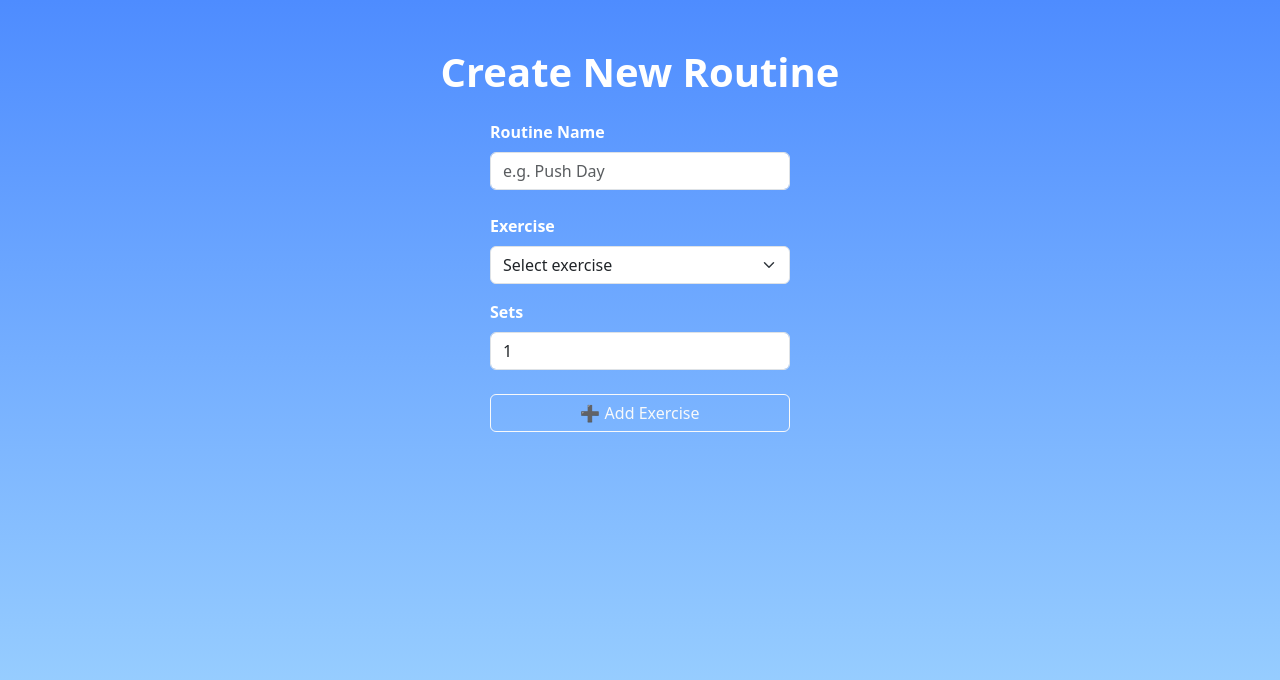
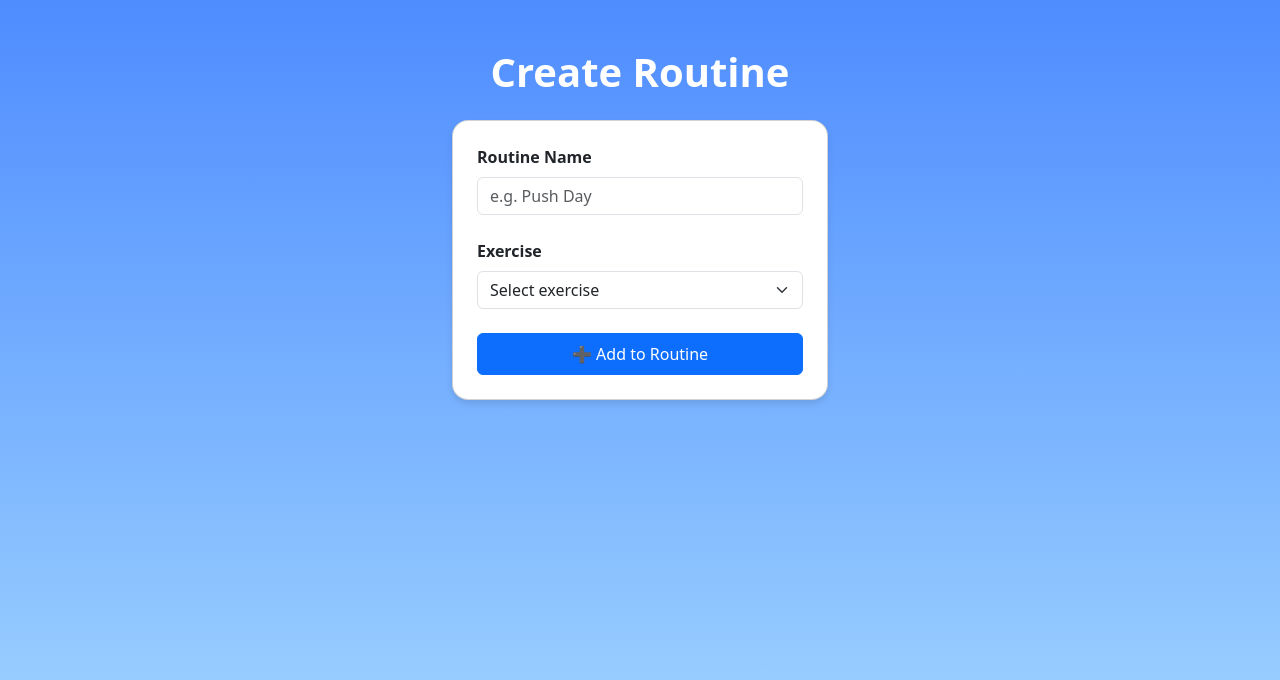
Before and after one commit to Calebf2424/Workout-Logger, a Flask app: page /create-routine in a window 1280 px wide. Shown: the top 680 px of the page. Run offline with Flask 3, Linux system fonts and the light colour scheme; data that the repository does not hold is empty; some libraries are stand-ins or nearby versions.

Commit message:
saving progress

```diff
--- a/app.py
+++ b/app.py
@@ -291,6 +291,13 @@ def create_routine():
                 flash(f"Routine “{name}” saved!", "success")
                 session.pop("new_routine", None)
             return redirect(url_for("premade"))
+        elif action == "discard":
+            if "new_routine" in session:
+                rid = session["new_routine"]["id"]
+                delete_routine(rid)  # <- remove routine + sets
+                session.pop("new_routine", None)
+            flash("Routine discarded.", "danger")
+            return redirect(url_for("premade"))
 
     # 2) On GET, or after POST redirect, show form plus any already-added sets
     current = session.get("new_routine")
@@ -299,9 +306,13 @@ def create_routine():
         current_sets = get_sets_for_routine(current["id"])
 
     return render_template(
-        "create_routine.html",
-        exercises=all_exercises,
-        current_routine=current,
-        current_sets=current_sets,
-        settings=app_settings
+                            "create_routine.html",
+                            exercises=all_exercises,
+                            muscle_groups=sorted(
+                                set(e["muscle"] for e in all_exercises),
+                                key=lambda m: preferred_order.index(m) if m in preferred_order else float('inf')
+                            ),
+                            current_routine=current,
+                            current_sets=current_sets,
+                            settings=app_settings
     )
--- a/templates/create_routine.html
+++ b/templates/create_routine.html
@@ -2,102 +2,86 @@
 {% block title %}Create Routine – Workout Tracker{% endblock %}
 
 {% block content %}
-  <h1 class="text-white fw-bold mb-4">
-    {% if current_routine %}
-      Routine: {{ current_routine.name }}
-    {% else %}
-      Create New Routine
-    {% endif %}
-  </h1>
+  <h1 class="text-white fw-bold mb-4">Create Routine</h1>
 
-  <!-- Toasts -->
-  {% with messages = get_flashed_messages(with_categories=true) %}
+  {% with messages = get_flashed_messages() %}
     {% if messages %}
       <script>
         document.addEventListener('DOMContentLoaded', () => {
-          const tc = document.querySelector('.toast-container');
-          {% for cat, msg in messages %}
-            const toast = document.createElement('div');
-            toast.className = 'toast align-items-center text-bg-{{ 'danger' if cat=='danger' else 'success' }} border-0';
-            toast.role = 'alert'; toast.ariaLive = 'assertive'; toast.ariaAtomic = 'true';
-            toast.innerHTML = `
+          const toastContainer = document.querySelector('.toast-container');
+          {% for msg in messages %}
+          const toastEl = document.createElement('div');
+          toastEl.className = 'toast align-items-center text-bg-success border-0';
+          toastEl.role = 'alert'; toastEl.ariaLive = 'assertive'; toastEl.ariaAtomic = 'true';
+          toastEl.innerHTML = `
             <div class="d-flex">
               <div class="toast-body">{{ msg }}</div>
               <button type="button" class="btn-close btn-close-white me-2 m-auto"
                       data-bs-dismiss="toast" aria-label="Close"></button>
             </div>`;
-            tc.appendChild(toast);
-            new bootstrap.Toast(toast, { delay: 1500 }).show();
+          toastContainer.appendChild(toastEl);
+          new bootstrap.Toast(toastEl, { delay: 1500 }).show();
           {% endfor %}
         });
       </script>
     {% endif %}
   {% endwith %}
 
-  <!-- Form to add one exercise -->
-  <form method="POST" action="{{ url_for('create_routine') }}" class="mb-4" style="max-width:400px;">
+  <div class="row justify-content-center w-100" style="max-width: 400px;">
+    <div class="col-12">
+      <div class="card home-card p-4">
+        <form method="POST" action="{{ url_for('create_routine') }}">
+          <!-- Routine Name (only on first render) -->
           {% if not current_routine %}
-      <div class="mb-4 text-start">
-        <label for="routine_name" class="form-label text-white fw-semibold">
-          Routine Name
-        </label>
-        <input type="text"
-               id="routine_name"
-               name="routine_name"
-               class="form-control"
-               placeholder="e.g. Push Day"
-               required>
+          <div class="mb-4">
+            <label for="routine_name" class="form-label fw-semibold">Routine Name</label>
+            <input type="text" id="routine_name" name="routine_name" class="form-control" placeholder="e.g. Push Day" required>
           </div>
           {% endif %}
 
-    <div class="mb-3 text-start">
-      <label for="exercise" class="form-label text-white fw-semibold">Exercise</label>
-      <select id="exercise"
-              name="exercise"
-              data-choices
+          <!-- Exercise selector -->
+          <div class="mb-4">
+            <label for="exercise" class="form-label fw-semibold">Exercise</label>
+            <select id="exercise" name="exercise" data-choices
                     class="form-select"
+                    onchange="toggleCustomExercise(this.value)"
                     required>
               <option value="">Select exercise</option>
+              <option value="__custom__">Custom Exercise</option>
               {% for e in exercises %}
                 <option value="{{ e.name }}">{{ e.name }}</option>
               {% endfor %}
             </select>
           </div>
 
-    <div class="mb-4 text-start">
-      <label for="sets" class="form-label text-white fw-semibold">Sets</label>
-      <input type="number"
-             id="sets"
-             name="sets"
-             class="form-control"
-             min="1"
-             value="1"
-             required>
+          <!-- Custom Exercise fields -->
+          <div id="custom-fields" class="mb-4" style="display: none;">
+            <div class="mb-3">
+              <label for="custom_name" class="form-label fw-semibold">Custom Name</label>
+              <input type="text" id="custom_name" name="custom_name" class="form-control">
+            </div>
+            <div>
+              <label for="custom_muscle" class="form-label fw-semibold">Muscle Group</label>
+              <select id="custom_muscle" name="custom_muscle" class="form-select">
+                <option value="">Choose muscle group</option>
+                {% for m in muscle_groups %}
+                  <option value="{{ m }}">{{ m }}</option>
+                {% endfor %}
+              </select>
+            </div>
           </div>
 
-    <button type="submit"
-            name="action"
-            value="add"
-            class="btn btn-outline-light w-100 mb-2">
-      ➕ Add Exercise
+          <!-- Submit -->
+          <div class="d-flex">
+            <button type="submit" name="action" value="add" class="btn btn-primary w-100 py-2">
+              ➕ Add to Routine
             </button>
+          </div>
         </form>
+      </div>
 
-  <!-- Form to save the routine (only after at least one add) -->
-  {% if current_routine %}
-    <form method="POST" action="{{ url_for('create_routine') }}" style="max-width:400px;">
-      <button type="submit"
-              name="action"
-              value="save"
-              class="btn btn-primary w-100 mb-4">
-        💾 Save Routine
-      </button>
-    </form>
-  {% endif %}
-
-  <!-- List of exercises already added -->
       {% if current_sets %}
-    <div class="w-100" style="max-width:400px;">
+        <div class="mt-4">
           <h5 class="text-white mb-2">Current Exercises</h5>
           <ul class="list-group">
             {% for item in current_sets %}
@@ -108,7 +92,21 @@
             {% endfor %}
           </ul>
         </div>
+
+        <form method="POST" class="mt-3">
+          <button type="submit" name="action" value="save" class="btn btn-success w-100">
+            💾 Save Routine
+          </button>
+        </form>
+
+        <form method="POST" onsubmit="return confirmDiscard();" class="mt-2">
+            <button type="submit" name="action" value="discard" class="btn btn-danger w-100">
+              🗑️ Discard Routine
+            </button>
+          </form>
       {% endif %}
+    </div>
+  </div>
 {% endblock %}
 
 {% block page_scripts %}
@@ -124,5 +122,24 @@
         });
       });
     });
+
+    function toggleCustomExercise(value) {
+      const cf = document.getElementById('custom-fields');
+      if (value === '__custom__') {
+        cf.style.display = 'block';
+        document.getElementById('custom_name').required = true;
+        document.getElementById('custom_muscle').required = true;
+      } else {
+        cf.style.display = 'none';
+        document.getElementById('custom_name').required = false;
+        document.getElementById('custom_muscle').required = false;
+      }
+    }
+  </script>
+
+  <script>
+    function confirmDiscard() {
+      return confirm("Are you sure you want to discard this routine?\nAll progress will be lost.");
+    }
   </script>
 {% endblock %}
```
Also changed, not shown: templates/index.html (+14 -14 lines). Lines whose indentation alone changed are shown as unchanged.
